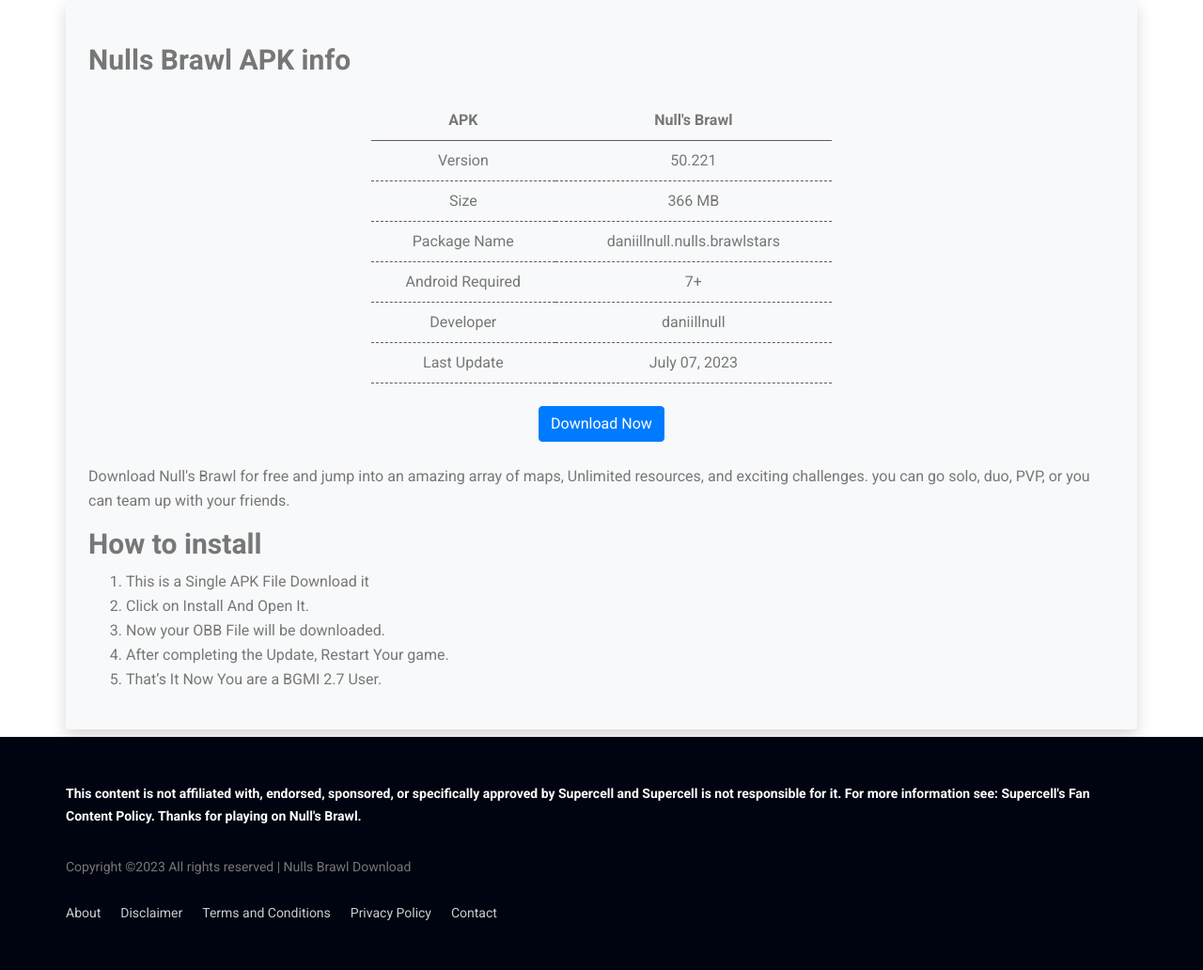
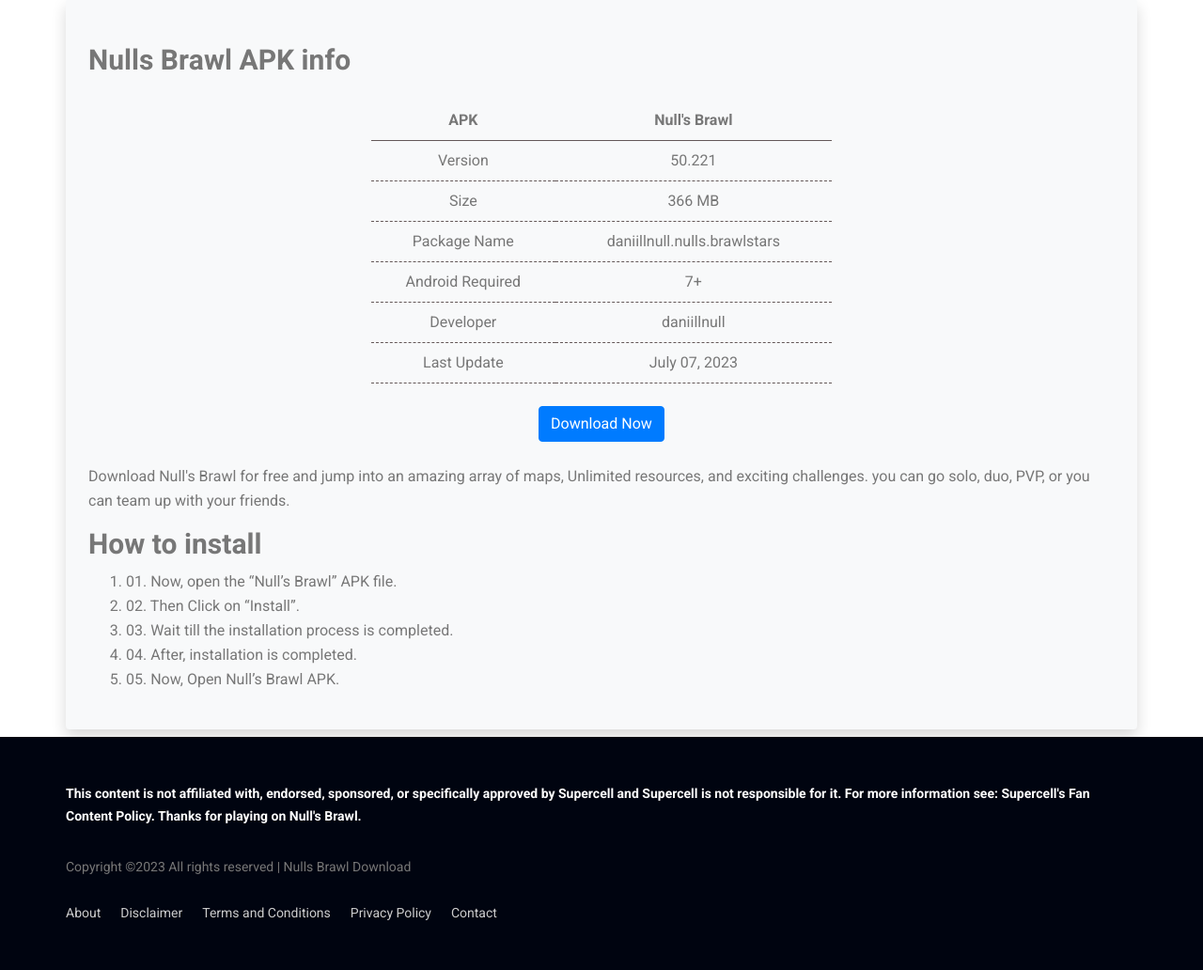
Before and after one commit to lotestcode/test, a PHP site: page /download/ in a window 1280 px wide. Shown: the part 439-1471 px from the top of the page at 94% size. Run offline with PHP 8.4, Linux system fonts and the light colour scheme; some libraries are stand-ins or nearby versions.

Commit message:
95 done and pub-v1.0

```diff
--- a/download/index.php
+++ b/download/index.php
@@ -90,23 +90,11 @@
 	</p>
 	<h2>How to install</h2>
 	<ol>
-<li>This is a Single APK File Download it</li>
-
-
-
-<li>Click on Install And Open It.</li>
-
-
-
-<li>Now your OBB File will be downloaded.</li>
-
-
-
-<li>After completing the Update, Restart Your game.</li>
-
-
-
-<li>That’s It Now You are a BGMI 2.7 User.</li>
+<li>01. Now, open the “Null’s Brawl” APK file.</li>
+<li>02. Then Click on “Install”.</li>
+<li>03. Wait till the installation process is completed.</li>
+<li>04. After, installation is completed.</li>
+<li>05. Now, Open Null’s Brawl APK.</li>
 </ol>
 	</div>
 </div>
```
